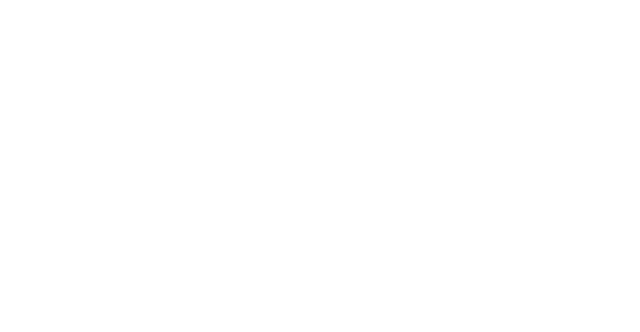
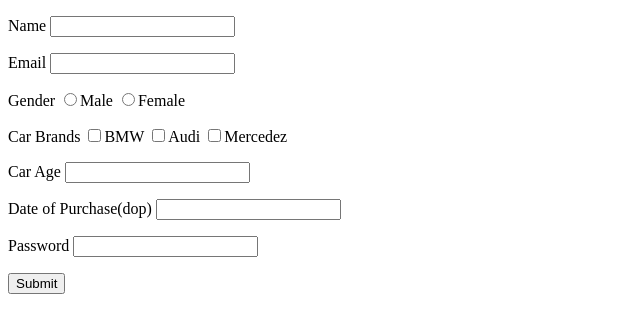
Before and after one commit to acciojob/car-insurance-form-AartiRawat01, a website: page main.html in a window 1280 px wide. Shown: the whole page, without its empty margins (0-640 px from the left). Drawn offline with Linux system fonts and the light colour scheme.

Commit message:
created a submission

```diff
--- a/main.html
+++ b/main.html
@@ -7,7 +7,44 @@
 </head>
 
 <body>
-	<!-- the entire body must be written by student -->
+	<p>
+		Name
+		<input type="text"></p>
+	<p>
+		Email
+		<input type="text"></p>
+	<p>
+		Gender
+		<input type="radio"  name="Gender">Male
+		<input type="radio"  name="Gender">Female
+	</p>
+
+	<p>
+		Car Brands
+		<input type="Checkbox"  name="Car Brands">BMW
+		<input type="Checkbox"  name="Car Brands">Audi
+		<input type="Checkbox"  name="Car Brands">Mercedez
+		</p>
+
+		<p>
+		Car Age
+		<input type="text"></p>
+	</p>
+
+	<p>
+		Date of Purchase(dop)
+		<input type="text"></p>
+	</p>
+
+	<p>
+		Password
+		<input type="password">
+	</p>
+	<p>
+
+		<input type="Submit">
+	</p>
+
     <script type="text/javascript" src="./script.js">
 </script>
 
```
